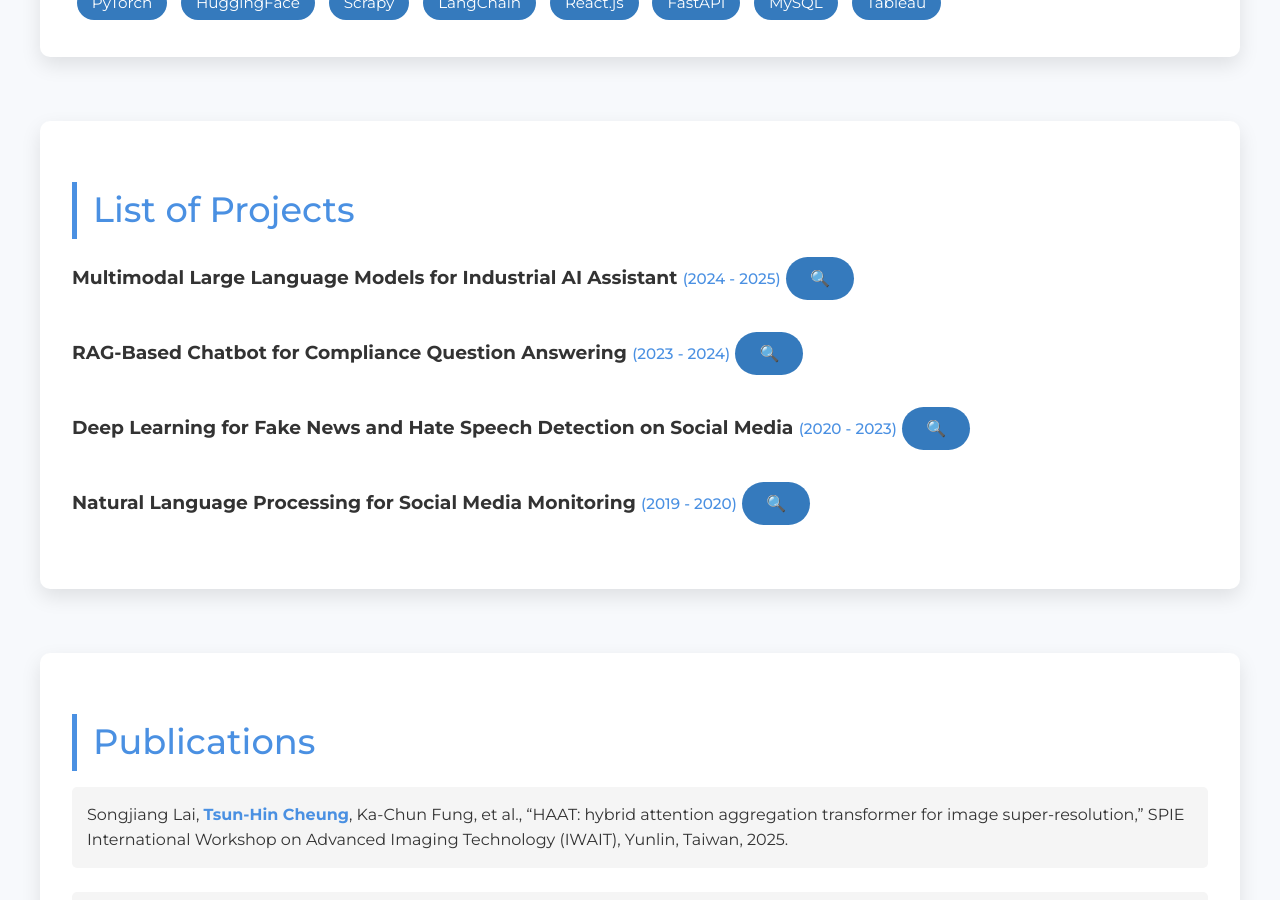
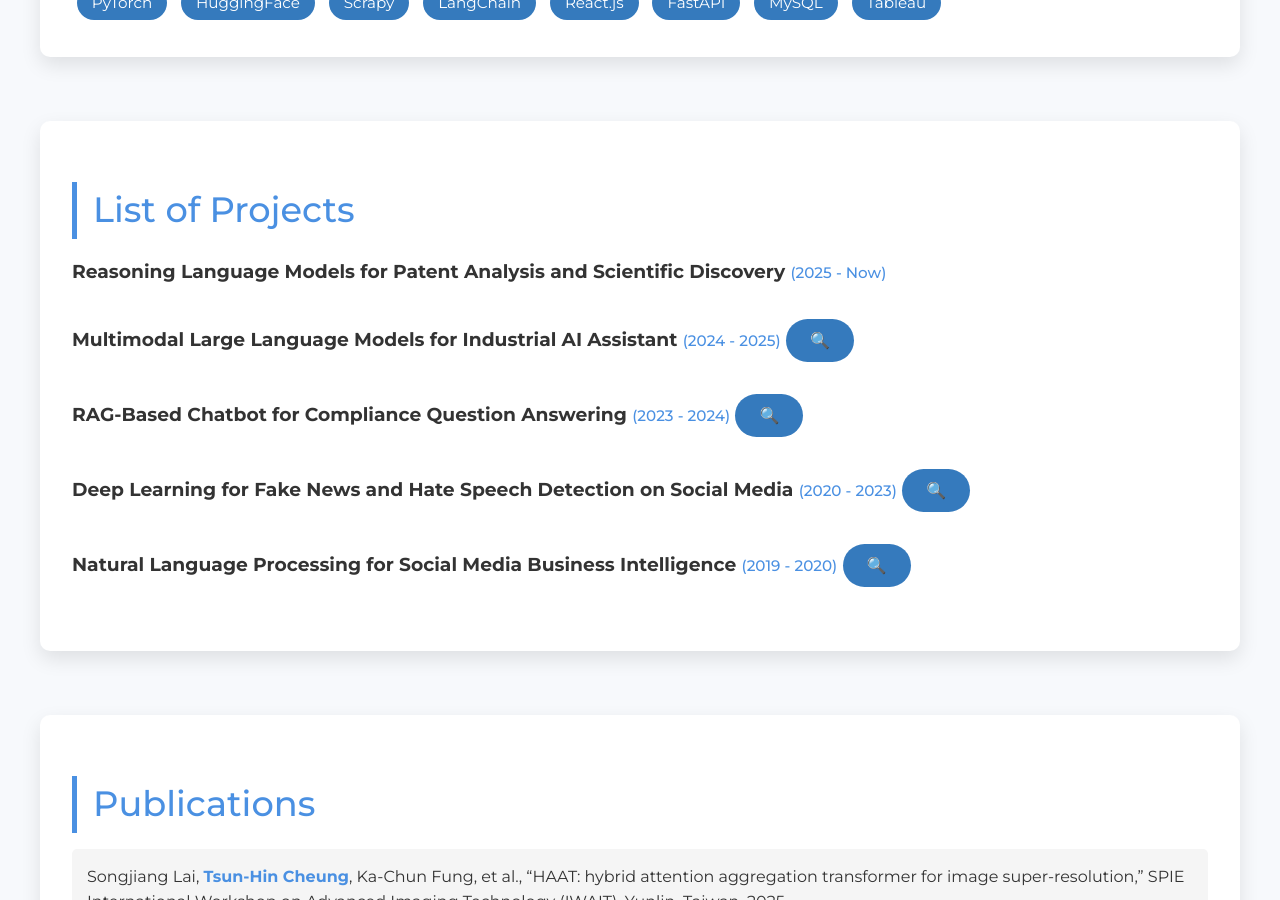
Before and after one commit to thcheung/thcheung.github.io, a Jekyll site: the page built from index.markdown, in a window 1280 px wide and 900 px high, scrolled down 837 px. Built offline with Jekyll 4.4.1, drawn with Linux system fonts in a browser that asks for light colours.

Commit message:
Update home.html

```diff
--- a/_layouts/home.html
+++ b/_layouts/home.html
@@ -253,6 +253,12 @@
       <ul>
         <li>
           <h3>
+            <strong>Reasoning Language Models for Patent Analysis and Scientific Discovery</strong>
+            <span class="p-duration">(2025 - Now)</span>
+          </h3>
+        </li>
+        <li>
+          <h3>
             <strong>Multimodal Large Language Models for Industrial AI Assistant</strong>
             <span class="p-duration">(2024 - 2025)</span>
             <button class="toggle-btn" onclick="toggleImage(this)">🔍</button>
@@ -277,7 +283,7 @@
         </li>
         <li>
           <h3>
-            <strong>Natural Language Processing for Social Media Monitoring</strong>
+            <strong>Natural Language Processing for Social Media Business Intelligence</strong>
             <span class="p-duration">(2019 - 2020)</span>
             <button class="toggle-btn" onclick="toggleImage(this)">🔍</button>
           </h3>
```
